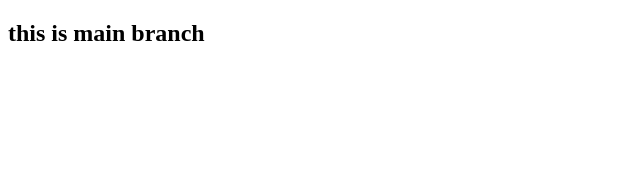
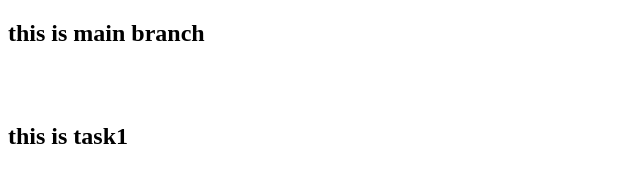
Before and after one commit to rajuponnam/raju, a plain HTML site: page index.html in a window 1280 px wide. Shown: the whole page, without its empty margins (0-640 px from the left). Drawn offline with Linux system fonts and the light colour scheme.

Commit message:
task1 is added

```diff
--- a/index.html
+++ b/index.html
@@ -7,6 +7,8 @@
 </head>
 <body>
     <h2>this is main branch</h2>
+    <br><br>
+    <h2>this is task1</h2>
 
 </body>
 </html>
```
